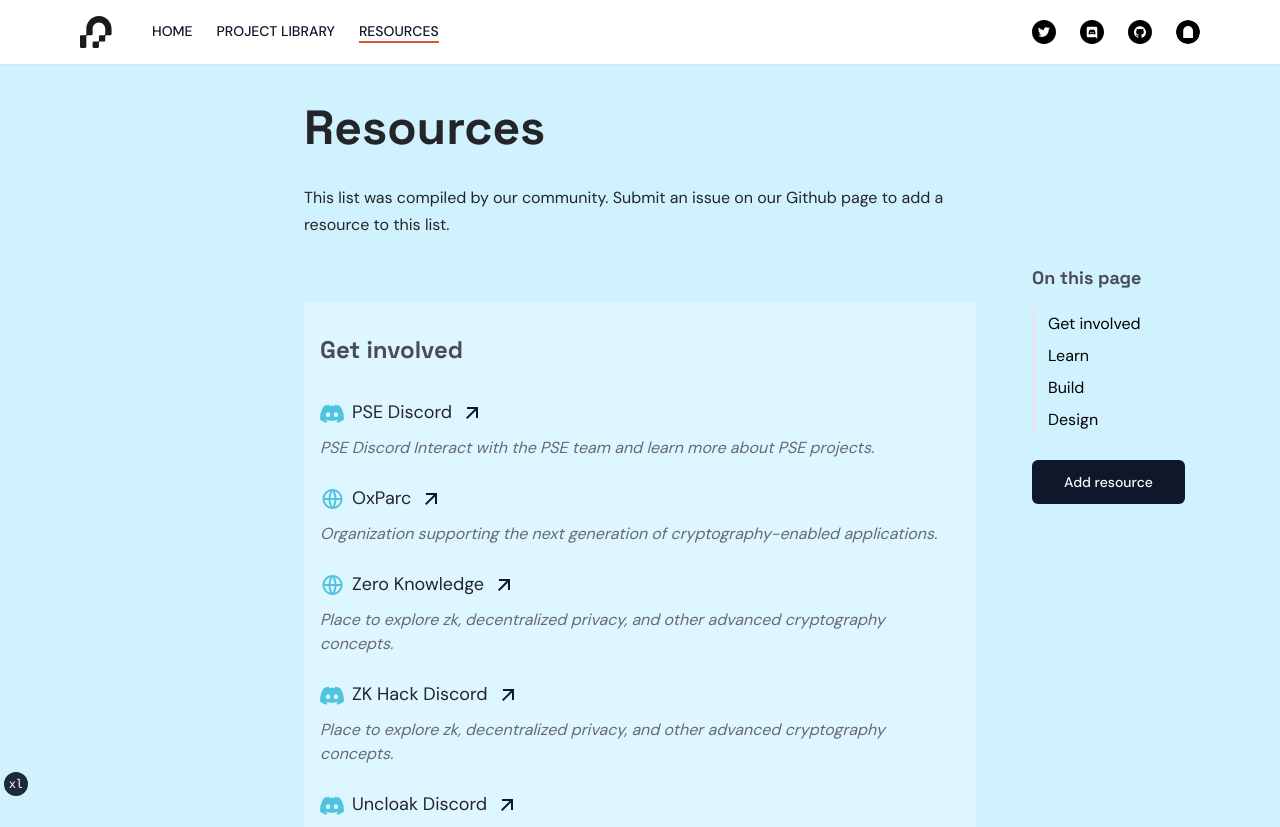
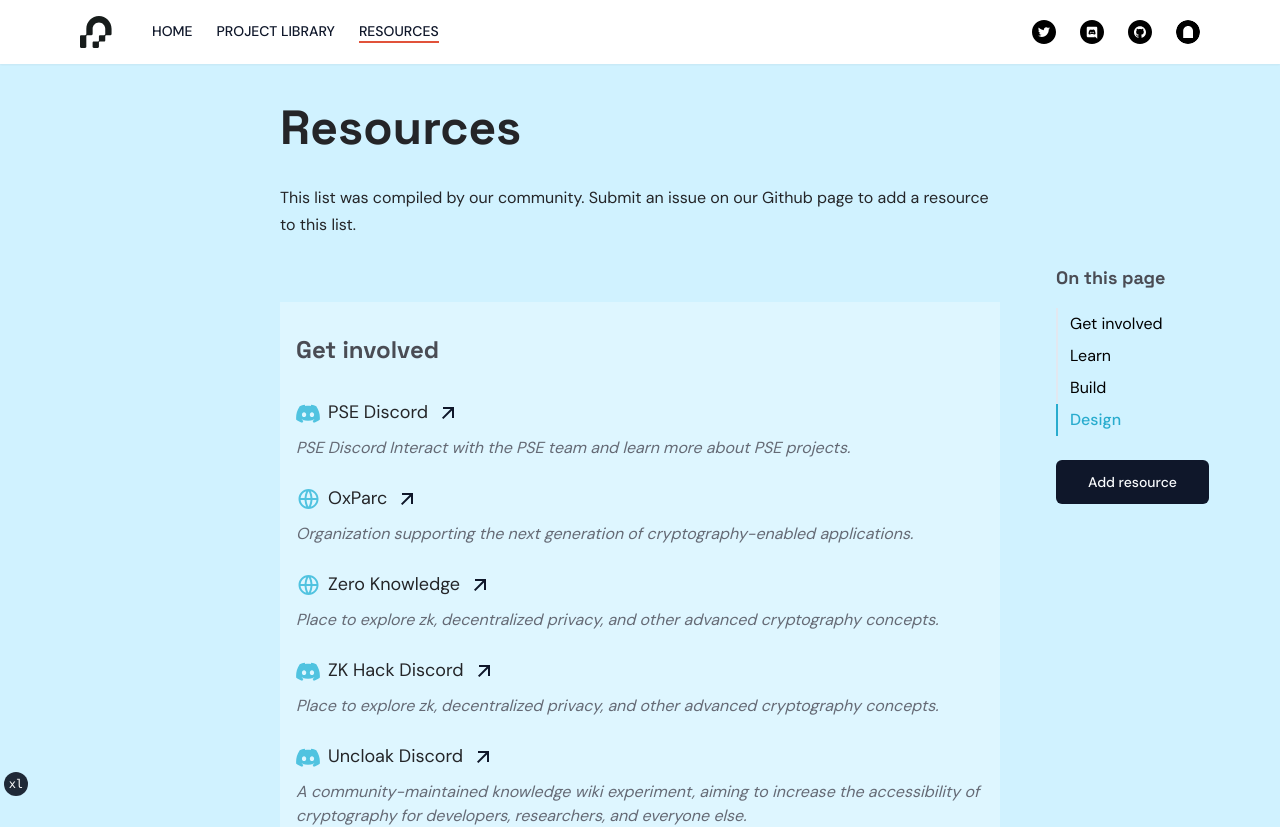
Before and after one commit to privacy-scaling-explorations/pse.dev, a Next.js app: page /resources in a window 1280 px wide. Shown: the top 827 px of the page. Built offline with nearby package versions, Linux system fonts and the light colour scheme.

Commit message:
update resource nav scroll

```diff
--- a/app/resources/page.tsx
+++ b/app/resources/page.tsx
@@ -1,8 +1,9 @@
 "use client"
 
-import React from "react"
+import React, { useEffect } from "react"
 import Link from "next/link"
 
+import { cn } from "@/lib/utils"
 import { Button } from "@/components/ui/button"
 import { Icons } from "@/components/icons"
 
@@ -24,12 +25,6 @@ interface ResourceCardProps {
   id?: string
   title: string
   children?: React.ReactNode
-}
-
-interface ResourceNavItemProps {
-  id: string
-  children: React.ReactNode
-  active?: boolean
 }
 
 const ResourceItem = ({
@@ -70,6 +65,7 @@ const ResourceCard = ({ id, title, children }: ResourceCardProps) => {
   return (
     <div
       id={id}
+      data-section={id}
       className="flex flex-col gap-4 p-4"
       style={{
         background: "rgba(255, 255, 255, 0.30",
@@ -83,52 +79,75 @@ const ResourceCard = ({ id, title, children }: ResourceCardProps) => {
   )
 }
 
-const ResourceNavItem = ({
-  id,
-  children,
-  active = false,
-}: ResourceNavItemProps) => {
-  const onScroll = () => {
+const ResourceNav = () => {
+  const SCROLL_OFFSET = 80
+  const [activeId, setActiveId] = React.useState("")
+  const ID_LABELS_MAPPING: Record<string, string> = {
+    "get-involved": "Get involved",
+    learn: "Learn",
+    build: "Build",
+    design: "Design",
+  }
+
+  useEffect(() => {
+    const sections: any = document.querySelectorAll(`div[data-section]`)
+
+    window.onscroll = () => {
+      sections.forEach((section: any) => {
+        const sectionTop = section.offsetTop - SCROLL_OFFSET
+        if (window.scrollY >= sectionTop && window.scrollY > 0) {
+          setActiveId(section.getAttribute("id"))
+        }
+      })
+    }
+  }, [])
+
+  const scrollToId = (id: string) => {
     const element = document.getElementById(id)
     const top = element?.offsetTop ?? 0
-    const offset = 80
 
     if (element) {
       window?.scrollTo({
         behavior: "smooth",
-        top: (top ?? 0) - offset,
+        top: (top ?? 0) - SCROLL_OFFSET,
       })
+      setActiveId(id) // active clicked id
     }
   }
 
-  return (
-    <li
-      onClick={onScroll}
-      className="flex items-center h-8 px-3 border-l-2 cursor-pointer"
-    >
-      {children}
-    </li>
-  )
-}
-
-const ResourceNav = () => {
   return (
     <div className="flex flex-col gap-6 p-8">
       <div className="flex flex-col gap-4">
         <span className="text-lg font-bold text-tuatara-700 font-display">
           On this page
         </span>
-        <ul className="font-sans text-black border-l-2 text-normal">
-          <ResourceNavItem id="get-involved">Get involved</ResourceNavItem>
-          <ResourceNavItem id="learn">Learn</ResourceNavItem>
-          <ResourceNavItem id="build">Build</ResourceNavItem>
-          <ResourceNavItem id="design">Design</ResourceNavItem>
+        <ul className="font-sans text-black text-normal">
+          {Object.entries(ID_LABELS_MAPPING).map(([id, label]) => {
+            const active = id === activeId
+            return (
+              <li
+                onClick={(e) => {
+                  //e?.preventDefault()
+                  scrollToId(id)
+                }}
+                data-id={id}
+                className={cn(
+                  "flex items-center h-8 px-3 border-l-2 cursor-pointer duration-200",
+                  {
+                    "border-l-anakiwa-500 text-anakiwa-500 font-medium": active,
+                  }
+                )}
+              >
+                {label}
+              </li>
+            )
+          })}
         </ul>
       </div>
       {/* TODO: add lint to github for edit this page*/}
       <Link href={"/"}>
         <Button size="lg">
-          <span className="text-sm font-medium">Add resource</span>
+          <span className="text-sm font-medium text-left">Add resource</span>
         </Button>
       </Link>
     </div>
@@ -138,7 +157,7 @@ const ResourceNav = () => {
 export default function ResourcePage() {
   return (
     <div className="bg-second-gradient">
-      <div className="container grid grid-cols-1 px-4 md:grid-cols-[1fr_3fr_1fr] gap-8 py-10 lg:gap-16 md:pb-20">
+      <div className="container grid grid-cols-1 px-4 md:grid-cols-[1fr_3fr_1fr] gap-6 py-10 md:pb-20">
         <div className="hidden md:block"></div>
         <div>
           <div className="grid grid-cols-1 gap-16">
@@ -279,8 +298,8 @@ export default function ResourcePage() {
             </ResourceCard>
           </div>
         </div>
-        <div className="relative hidden right-10 md:block top-32">
-          <div className="sticky right-0 top-14">
+        <div className="relative right-0 z-0 hidden md:block top-32">
+          <div className="sticky right-0 ml-auto top-14">
             <ResourceNav />
           </div>
         </div>
```
